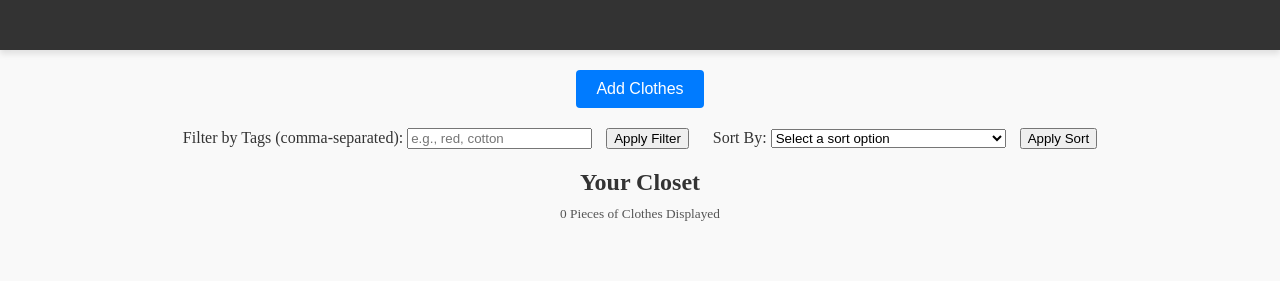
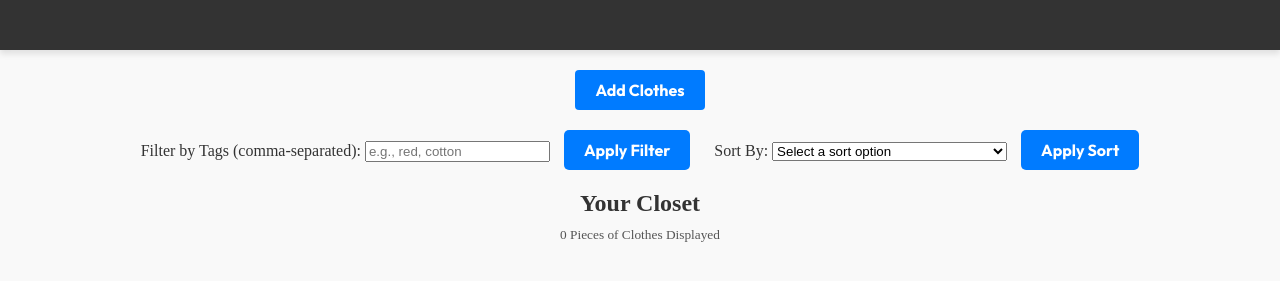
Before and after one commit to FengyikeD/Cubstart_Final_Project, a plain HTML site: page frontend/index.html in a window 1280 px wide. Shown: the part 141-422 px from the top of the page. Drawn offline with Linux system fonts and the light colour scheme; no server answers; a web font is replaced by a local one.

Commit message:
Changed button fonts

```diff
--- a/frontend/index.html
+++ b/frontend/index.html
@@ -8,6 +8,9 @@
     <link rel="preconnect" href="https://fonts.googleapis.com">
     <link rel="preconnect" href="https://fonts.gstatic.com" crossorigin>
     <link href="https://fonts.googleapis.com/css2?family=DM+Serif+Text:ital@0;1&display=swap" rel="stylesheet">
+    <link rel="preconnect" href="https://fonts.googleapis.com">
+    <link rel="preconnect" href="https://fonts.gstatic.com" crossorigin>
+    <link href="https://fonts.googleapis.com/css2?family=Outfit:wght@100..900&display=swap" rel="stylesheet">
 </head>
 <body>
     <header>
--- a/frontend/styles.css
+++ b/frontend/styles.css
@@ -19,12 +19,31 @@ main {
     padding: 2em;
 }
 
+button {
+    font-family: 'Outfit', sans-serif; /* Apply Outfit font globally to all buttons */
+    font-size: 16px;
+    font-weight: bold; /* Optional: Adjust weight */
+    color: #fff; /* Text color */
+    background-color: #007bff;
+    border: none;
+    border-radius: 5px;
+    padding: 10px 20px;
+    cursor: pointer;
+}
+
+button:hover {
+    background-color: #0056b3;
+    transform: scale(1.05);
+}
+
 /* Centering the Add Clothes button */
 #toggle-add-clothes-btn {
     display: block;
     margin: 20px auto;
     text-align: center;
+    font-family: 'Outfit', sans-serif; /* Add this line */
     font-size: 16px;
+    font-weight: bold; /* Optional: Adjust font weight */
     padding: 10px 20px;
     background-color: #007bff;
     color: white;
@@ -35,6 +54,7 @@ main {
 }
 
 #toggle-add-clothes-btn:hover {
+    font-family: 'Outfit', sans-serif; /* Add this line (optional) */
     background-color: #0056b3;
     transform: scale(1.05);
 }
```
